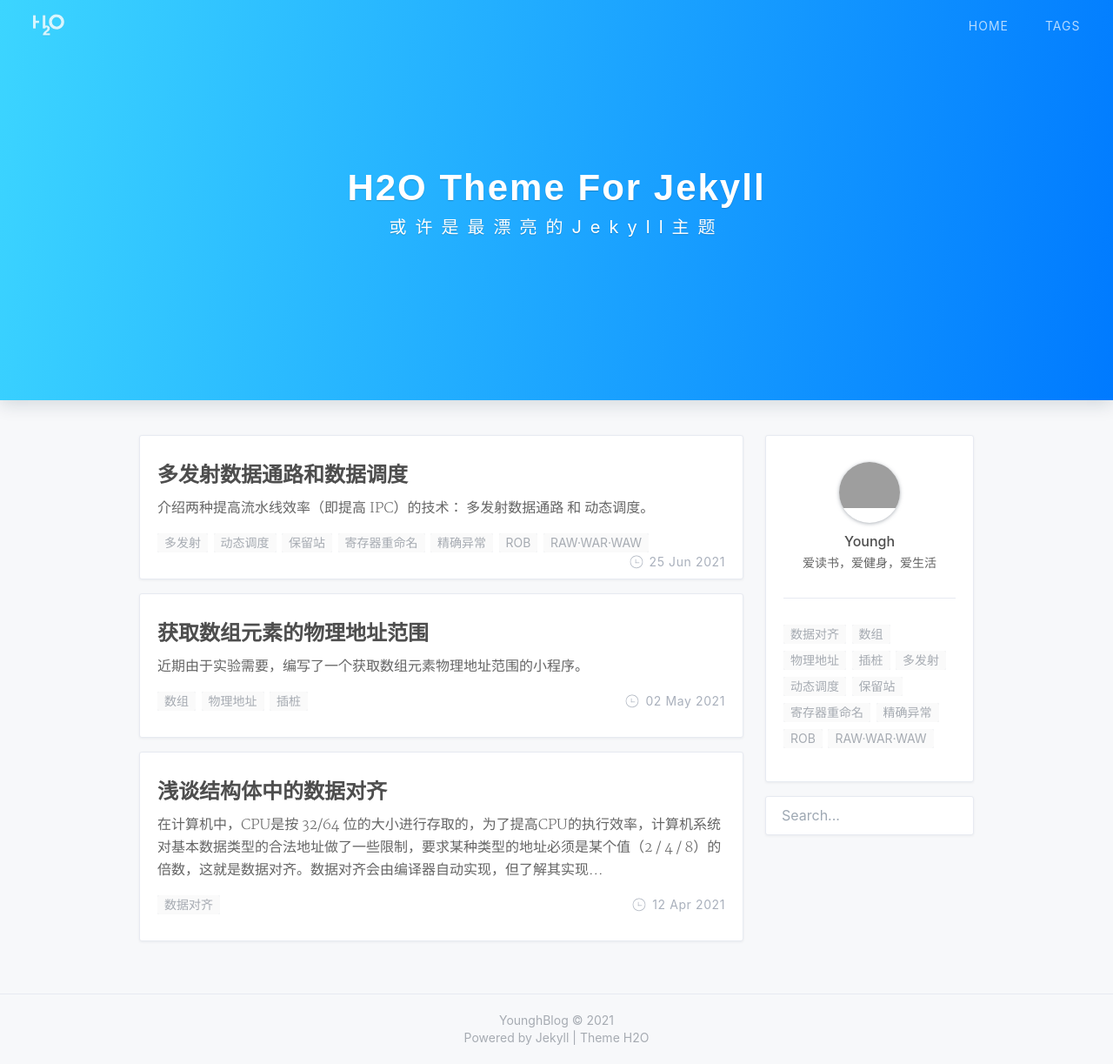
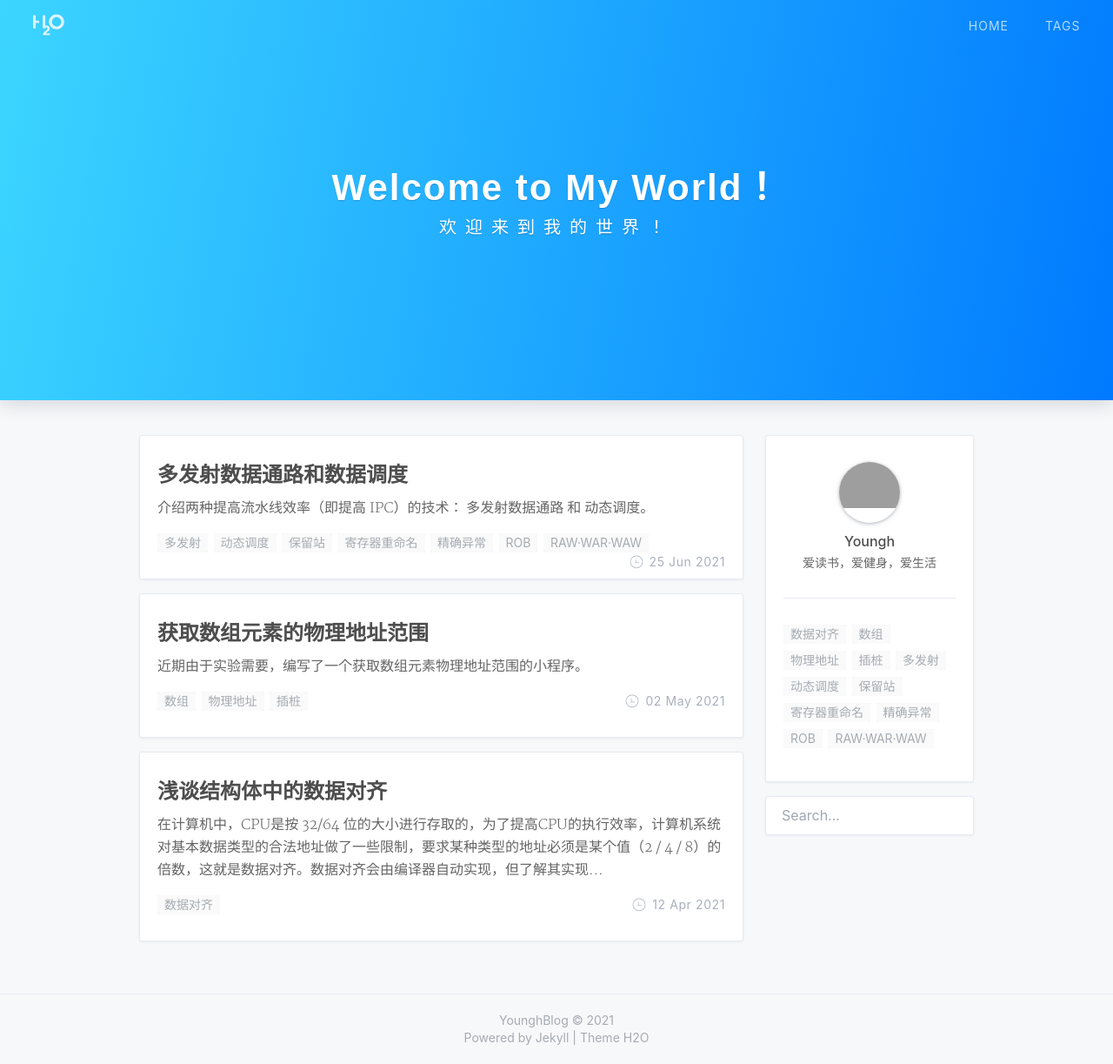
Before and after one commit to younghblog/younghblog.github.io, a Jekyll site: the page built from index.html, in a window 1280 px wide and 1223 px high. Shown: the whole window at 87% size. Built offline with Jekyll 4.4.1, drawn with Linux system fonts in a browser that asks for light colours; nearby versions of some CDN libraries; the list of posts is cut into pages by our own code; a style sheet for code colours, icons or effects is not loaded; grey boxes are pictures that could not be loaded.

Commit message:
Update index.html

```diff
--- a/index.html
+++ b/index.html
@@ -1,7 +1,7 @@
 ---
 layout: default
-home-title: H2O Theme For Jekyll
-description: 或许是最漂亮的Jekyll主题
+home-title: Welcome to My World！
+description: 欢迎来到我的世界！
 ---
 
 {% include header.html %}
```
